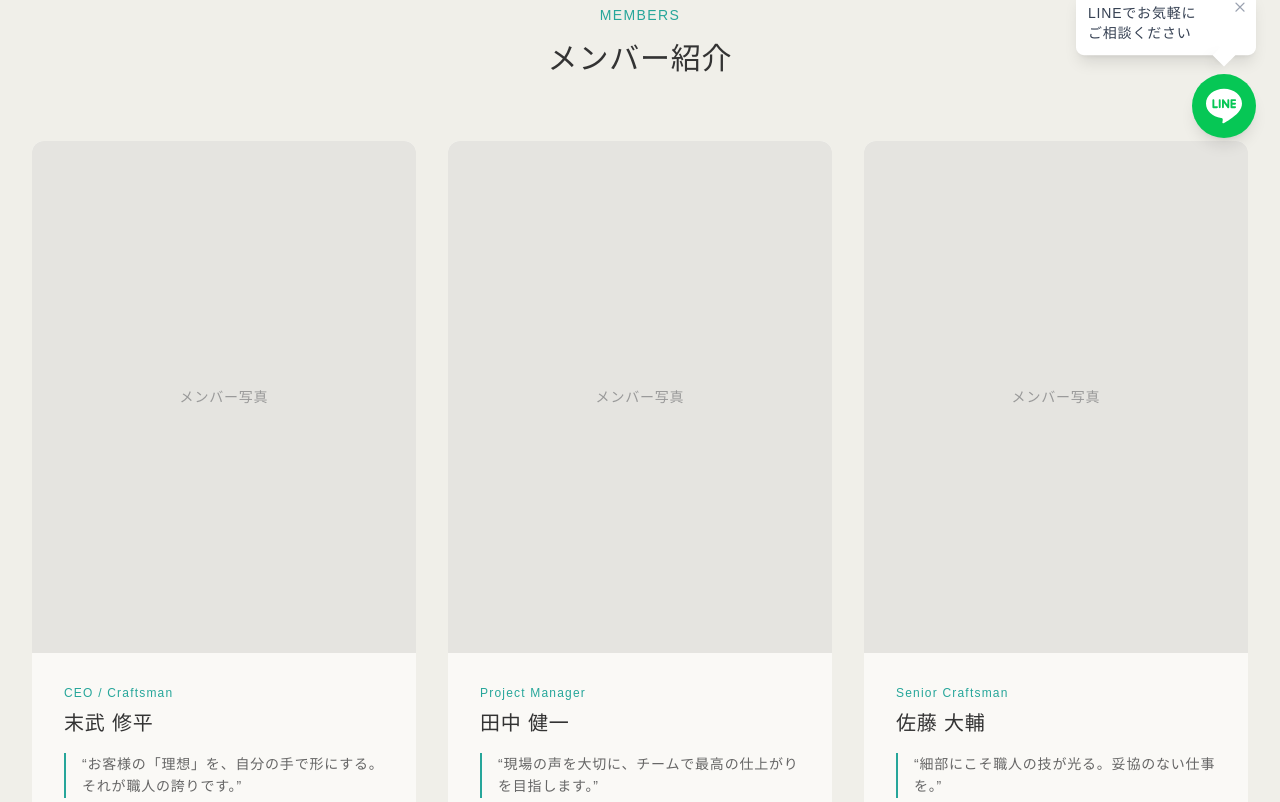
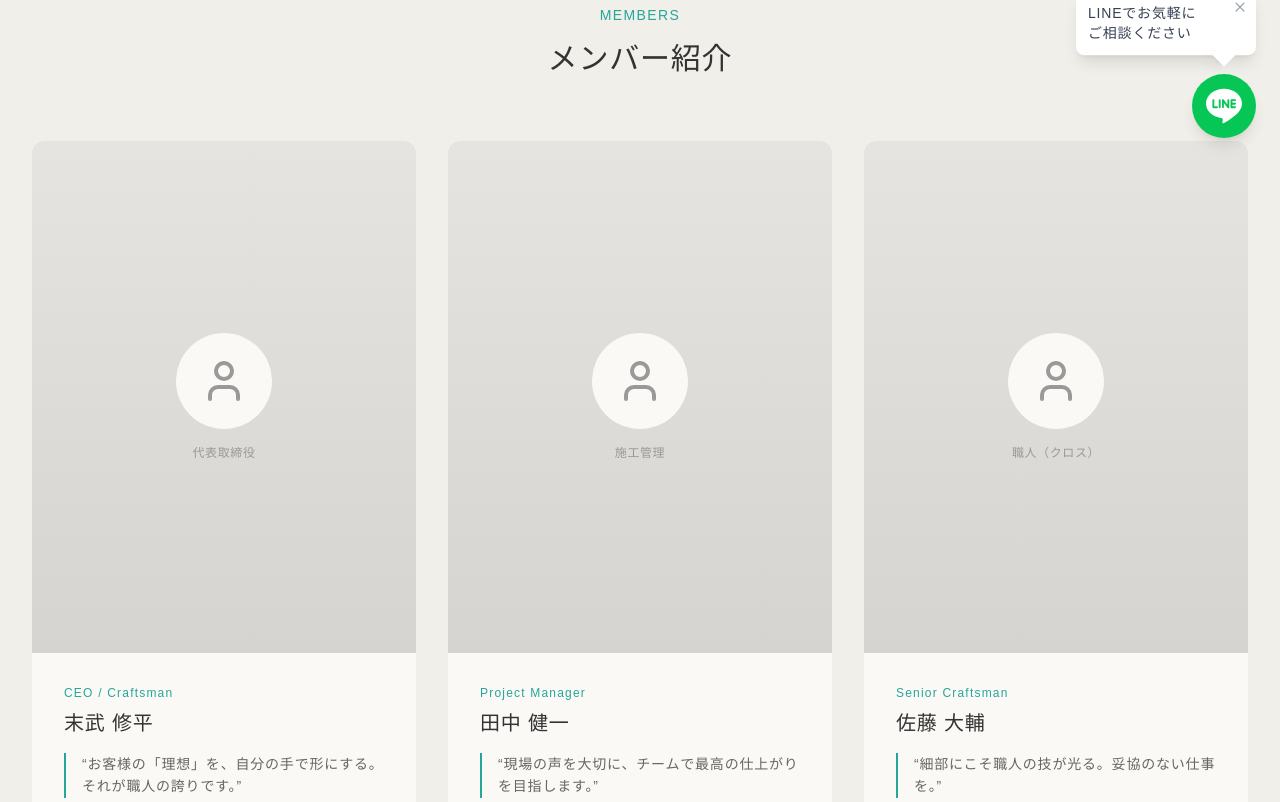
Before and after one commit to skcoom/skhome, a Next.js app: page /members in a window 1280 px wide. Shown: the part 638-1440 px from the top of the page. Built offline with nearby package versions, Linux system fonts and the light colour scheme; no server answers.

Commit message:
chore: update page.tsx

```diff
--- a/src/app/(public)/members/page.tsx
+++ b/src/app/(public)/members/page.tsx
@@ -115,10 +115,12 @@ export default function MembersPage() {
                 key={member.id}
                 className="bg-[#FAF9F6] rounded-xl overflow-hidden group"
               >
-                <div className="aspect-[3/4] bg-[#E5E4E0] relative overflow-hidden">
-                  {/* プレースホルダー - 実際の画像がある場合は Image コンポーネントに置き換え */}
-                  <div className="w-full h-full flex items-center justify-center text-[#999999] text-sm">
-                    メンバー写真
+                <div className="aspect-[3/4] bg-gradient-to-b from-[#E5E4E0] to-[#D5D4D0] relative overflow-hidden">
+                  <div className="w-full h-full flex flex-col items-center justify-center">
+                    <div className="w-24 h-24 bg-[#FAF9F6] rounded-full flex items-center justify-center mb-4">
+                      <User className="w-12 h-12 text-[#999999]" />
+                    </div>
+                    <span className="text-xs text-[#999999] tracking-wider">{member.roleJa}</span>
                   </div>
                   <div className="absolute inset-0 bg-[#26A69A]/0 group-hover:bg-[#26A69A]/10 transition-colors" />
                 </div>
```
